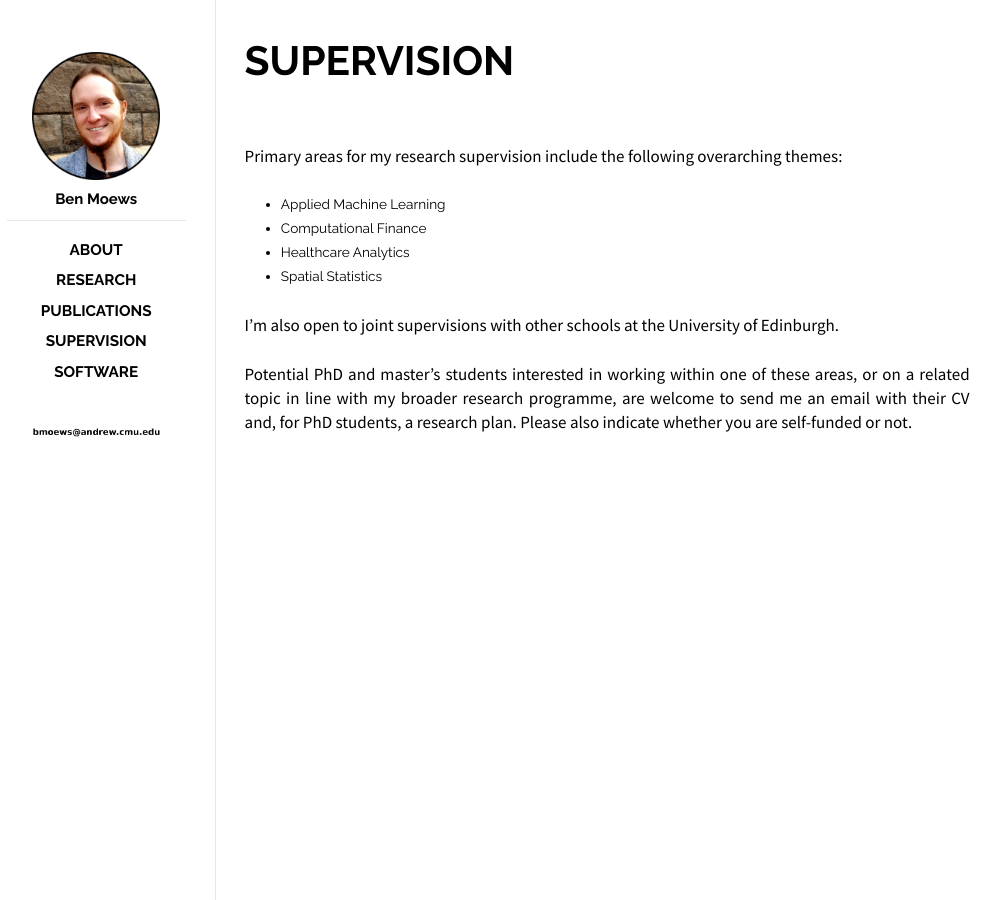
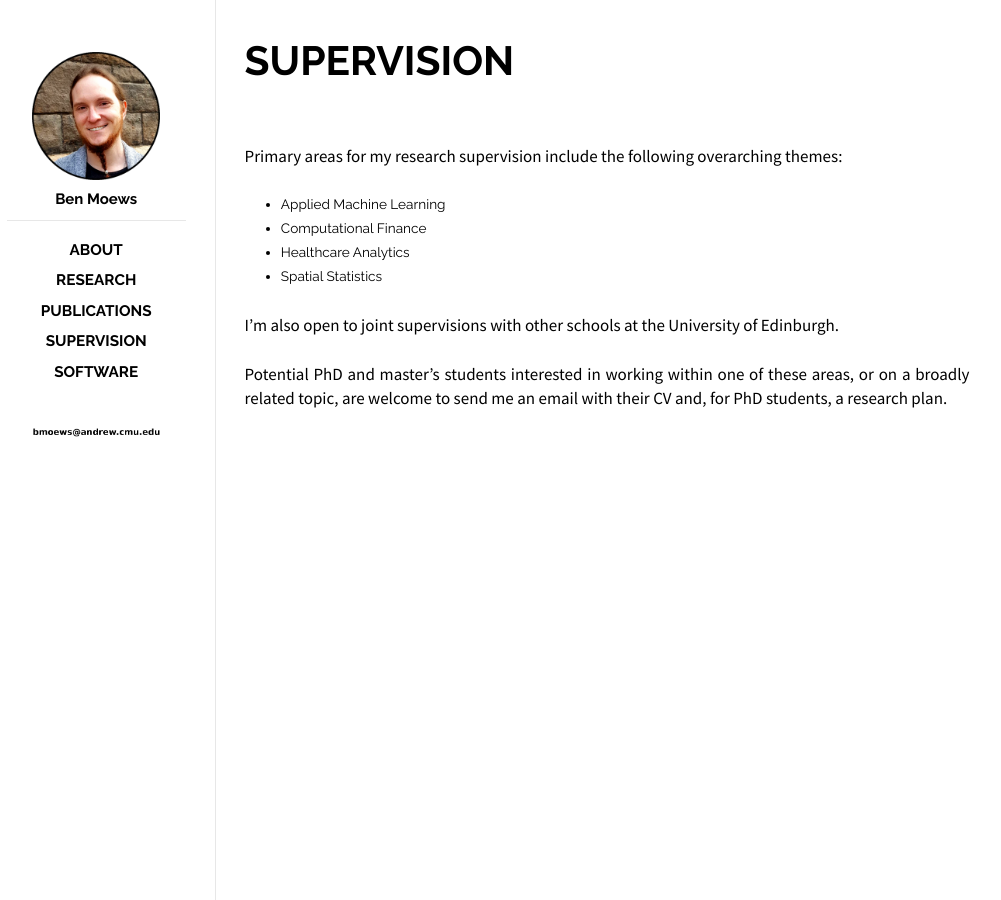
Before and after one commit to moews/moews.github.io, a Jekyll site: the page built from _posts/2017-03-25-supervision.md, in a window 1280 px wide. Shown: the whole page, without its empty margins (143-1144 px from the left). Built offline with Jekyll 4.4.1, drawn with Linux system fonts in a browser that asks for light colours.

Commit message:
Update 2017-03-25-supervision.md

```diff
--- a/_posts/2017-03-25-supervision.md
+++ b/_posts/2017-03-25-supervision.md
@@ -19,6 +19,6 @@
 
 I'm also open to joint supervisions with other schools at the University of Edinburgh.
 
-Potential PhD and master's students interested in working within one of these areas, or on a related topic in line with my broader research programme, are welcome to send me an email with their CV and, for PhD students, a research plan. Please also indicate whether you are self-funded or not.
+Potential PhD and master’s students interested in working within one of these areas, or on a broadly related topic, are welcome to send me an email with their CV and, for PhD students, a research plan.
 
 <br>
```
